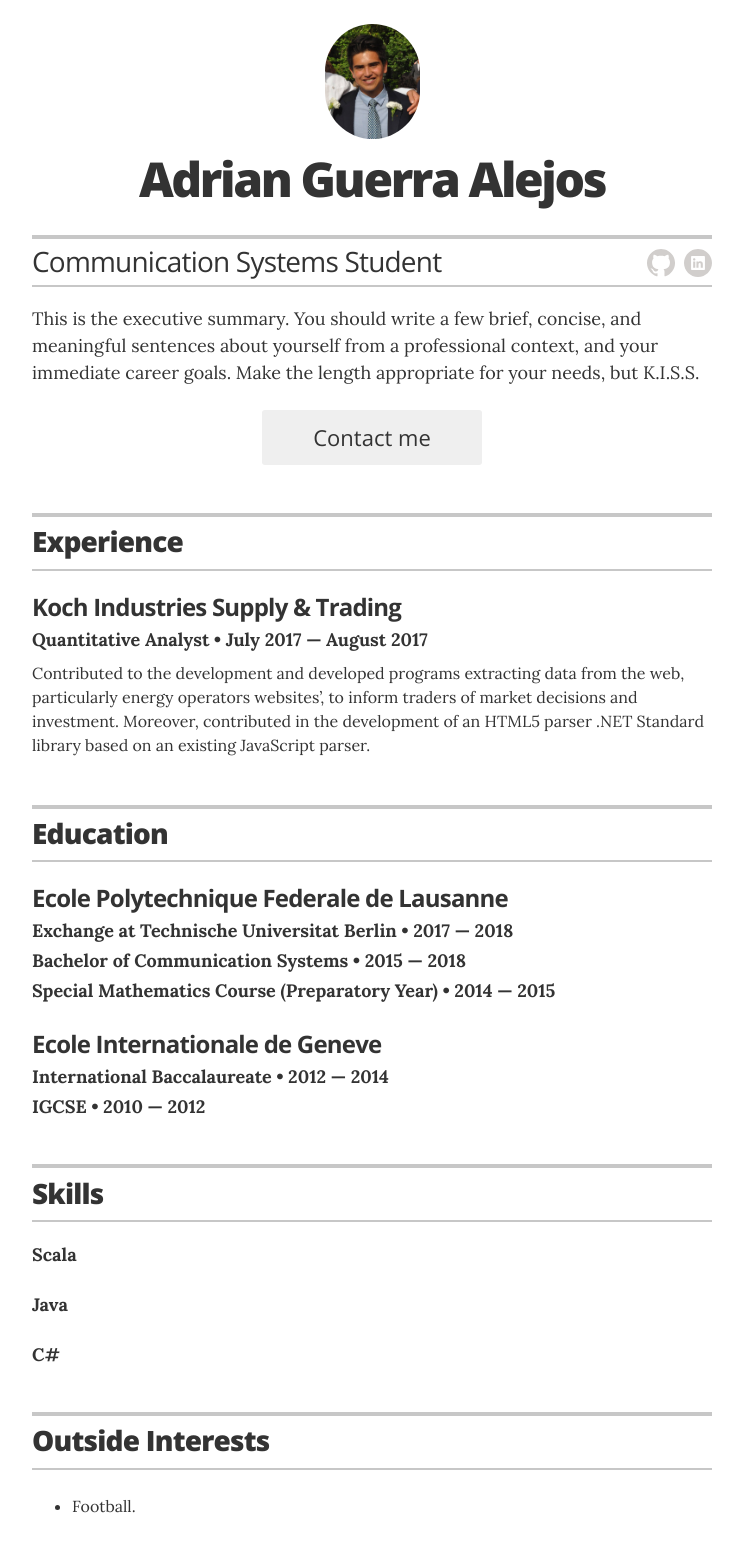
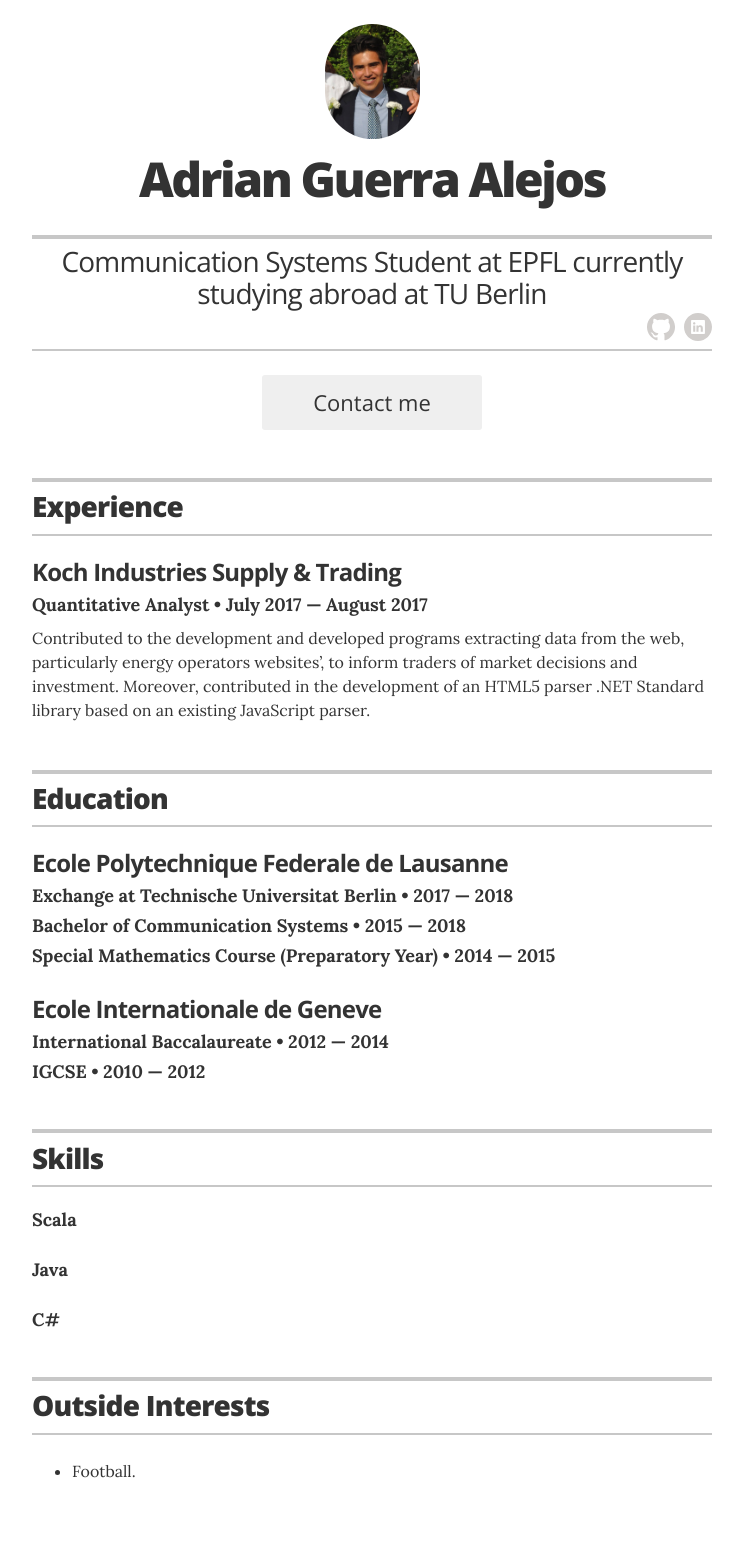
Before and after one commit to rykener/rykener.net, a Jekyll site: the page built from index.html, in a window 1280 px wide. Shown: the whole page, without its empty margins (268-1011 px from the left). Built offline with Jekyll 4.4.1, drawn with Linux system fonts in a browser that asks for light colours; after the commit the page ends 1531 px from its top, so only the background shows below that.

Commit message:
Updated resume title and description

```diff
--- a/_config.yml
+++ b/_config.yml
@@ -1,6 +1,6 @@
 # Site settings
 title: "Adrian Guerra Alejos"
-description: "A resume template for Jekyll and GitHub Pages sites."
+description: "Online resume"
 
 # Build settings
 markdown: kramdown
@@ -11,12 +11,12 @@ sass:
 # Resume settings
 resume_avatar:                  "true"
 resume_name:                    "Adrian Guerra Alejos"
-resume_title:                   "Communication Systems Student"
+resume_title:                   "Communication Systems Student at EPFL currently studying abroad at TU Berlin"
 resume_contact_email:           "adrian.guerra@epfl.ch"
 resume_contact_telephone:       "+49 173 47 57 312"
 resume_contact_address:         "Chemin du Vieux-Bois 18, 1292 Chambesy"
 resume_header_contact_info: "Chemin du Vieux-Bois 18, 1292 Chambesy | +49 173 47 57 312 | adrian.guerra@epfl.ch"
-resume_header_intro: "<p>This is the executive summary. You should write a few brief, concise, and meaningful sentences about yourself from a professional context, and your immediate career goals. Make the length appropriate for your needs, but K.I.S.S.</p>"
+#resume_header_intro: "<p>21 year old student eager to learn and always open to new challenges</p>"
 
 # use "yes" to display the email contact button,
 # "no" to display an "I'm not looking for work" message,
```
